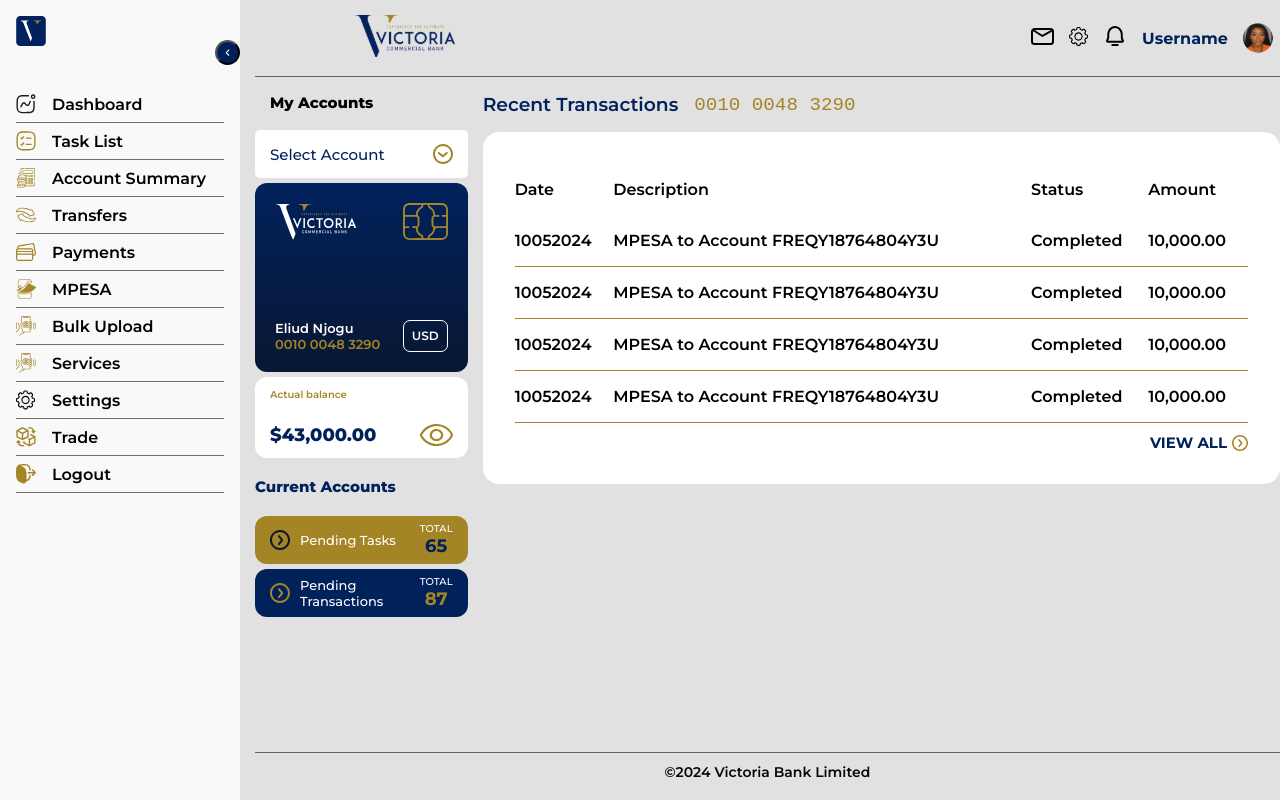
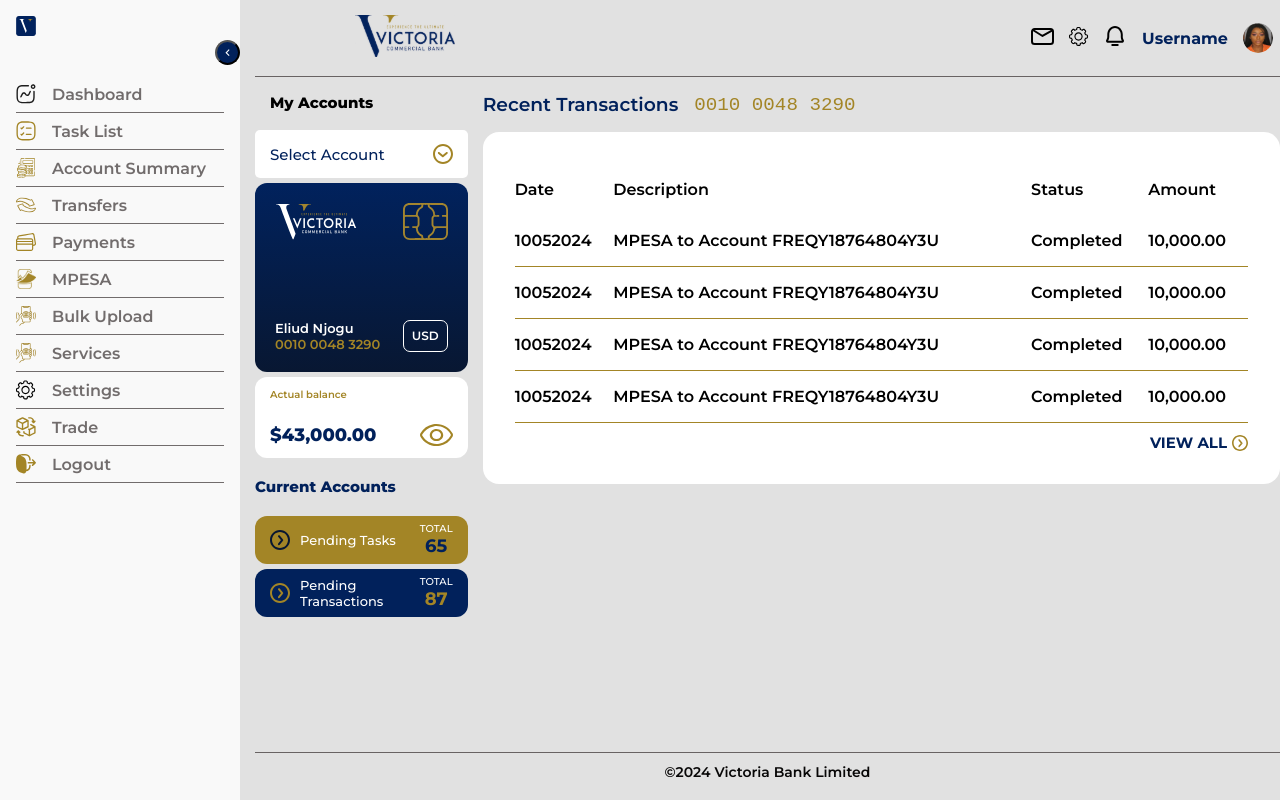
Before and after one commit to Equity-Afya/victoriabank, a Next.js app: page /dashboard in a window 1280 px wide. Built offline with nearby package versions, Linux system fonts and the light colour scheme.

Commit message:
changes on accounts and dashboard

```diff
--- a/src/app/components/Sidebar/Sidebar.js
+++ b/src/app/components/Sidebar/Sidebar.js
@@ -4,7 +4,6 @@
 import Image from "next/image";
 import Link from "next/link";
 import { MdKeyboardArrowLeft, MdKeyboardArrowRight } from "react-icons/md";
-import { BiSolidDashboard } from "react-icons/bi";
 
 const Sidebar = () => {
   const [collapseSidebar, setCollapseSidebar] = useState(false);
@@ -26,9 +25,10 @@
           <Image
             src="/assets/images/vlogo.svg"
             className={styles.vlogo}
-            width={30}
-            height={30}
+            width={20}
+            height={20}
           />
+          {/* <Image src="/assets/images/vb_logo.png" width={70} height={40} /> */}
         </div>
         <ul className={styles.nav_links}>
           <li>
--- a/src/app/components/Sidebar/sidebar.module.css
+++ b/src/app/components/Sidebar/sidebar.module.css
@@ -5,7 +5,7 @@
 
 .sidebar {
   width: 15rem;
-	height: 100%;
+  height: 100vh;
   position: relative;
   padding: 1rem;
   transition: all 0.4s cubic-bezier(0.0175, 0.885, 0.32, 1.1);
@@ -50,6 +50,7 @@
   gap: 1rem;
   align-items: center;
   padding: 0.5rem 0rem;
+  color: #716c6c;
 }
 
 .sidebar_top {
```
Lines whose indentation alone changed are shown as unchanged.
